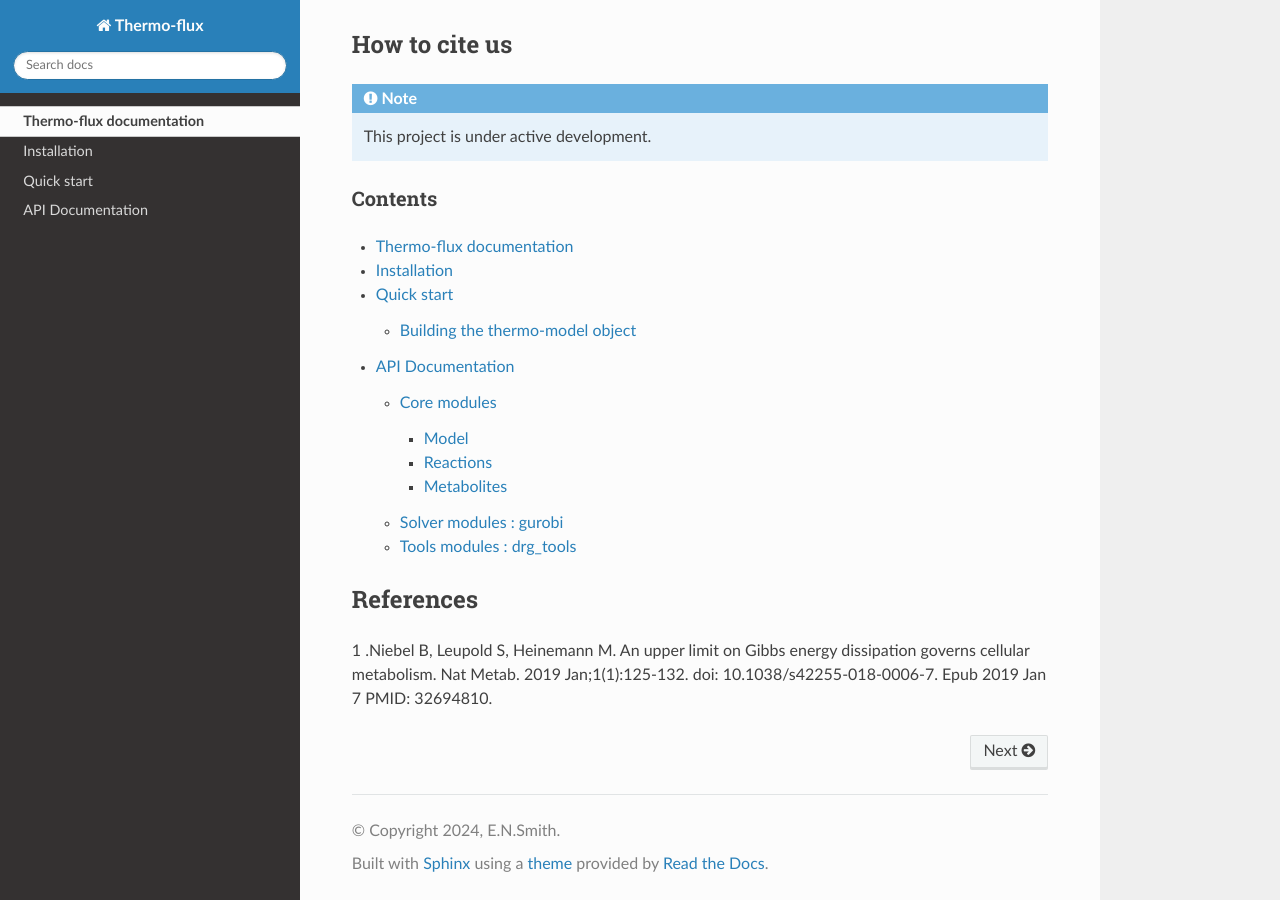
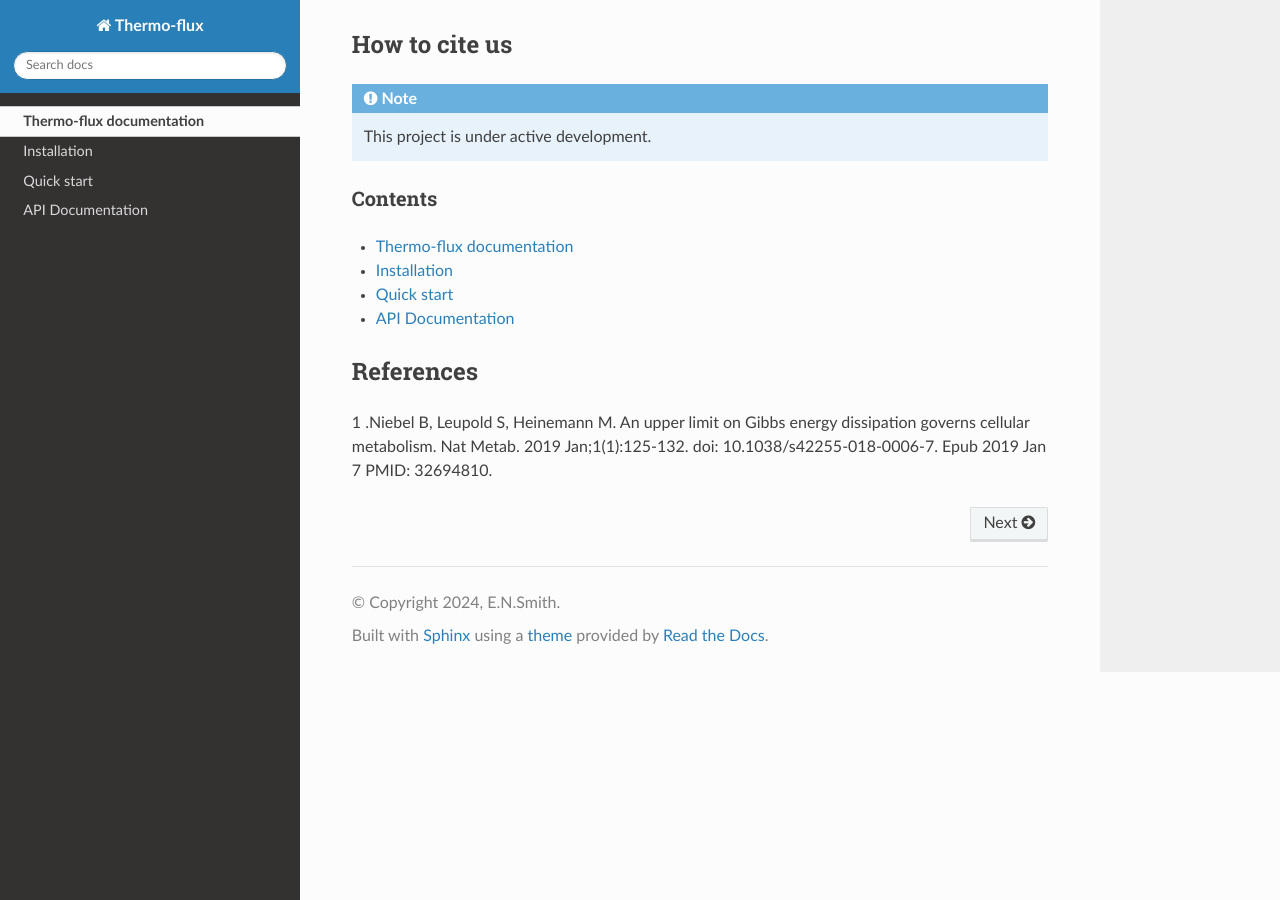
Before and after one commit to nfargier/thermoflux-rtd, a Sphinx documentation site: the page built from docs/index.rst, in a window 1280 px wide and 900 px high, scrolled down 588 px. Built offline with Sphinx 7.4.7 and the Read the Docs theme 3.1.0, drawn with Linux system fonts in a browser that asks for light colours; some of the changed lines change nothing that is shown.

Commit message:
quickstart

```diff
--- a/docs/Quickstart.rst
+++ b/docs/Quickstart.rst
@@ -1,12 +1,54 @@
 Quick start
 ===========
-As a first example, we will show how to start from a stoichiometric model and build the thermodynamic model using a toy model (e.coli core metabolism). For more details, please have a look at the examples/ecoli/textbook/Ecoli_example_textbook.ipynb.
+As a first example, we will show how to start from a stoichiometric model and build the thermodynamic model using a toy model (e.coli core metabolism).
+For more details, please have a look at the examples/ecoli/textbook/Ecoli_example_textbook.ipynb.
 
 Building the thermo-model object
 ********************************
 
-Load a Cobra model
+Load a Cobra model using the cobra loading function.
 ``model = cobra.io.load_model('e_coli_core')``
 
-Create the thermo model object from the cobra model
+Create the thermodynamic model object from the cobra model
 ``tmodel = ThermoModel(model)``
+
+Step 1 : Defining the physical and biochemical parameters
+*********************************************************
+
+We use the pint package to define units for parameters using the Q_(value, unit) function
+It is important to use the same unit constructor as the equilibrator_api (from equilibrator_api import  Q_)
+
+``tmodel.pH = {"c": Q_(7.6), "e": Q_(7)}`` #pH
+``tmodel.I = {"c": Q_(0.25,'M'), "e": Q_(0.25,'M')}`` #ionic stength
+
+Steps 2-6 : Calculating Thermodynamic parameters
+************************************************
+
+Calculation of all thermodynamic parameters in a model is combined into a single function ``tmodel.update_thermo_info``.
+
+This function identifies all compounds based on their annotations (Step 2), calculates metabolites formation energies (Step 3), and calculates the Gibbs free energy of reactions (Step 6).
+``tmodel.update_thermo_info(fit_unknown_dfG0=True, round_dp=2)``
+
+Step 5. Executing pH-dependent charge and proton balancing
+****************************************************************
+
+Reactions can now be automatically proton and charge balanced
+``for rxn in tmodel.reactions:
+    thermo_flux.tools.drg_tools.reaction_balance(rxn, balance_charge=True, balance_mg=False, round_dp=2)``
+
+Step 7. Establishing the thermodynamic-stoichiometric solution space
+***************************************************************************
+
+We add the TFBA variables to the model
+``tmodel.m = None #reset the gurobi model object in case you're re-running this cell
+tmodel.add_TFBA_variables(gdiss_constraint = True, sigmac_limit = 12, error_type = 'covariance')``
+
+This has now created a Gurobi model object accessible via ``tmodel.m`` .The gurobi model object can be interacted with directly via the gurobypy api. Extensive documentation can be found here: https://www.gurobi.com/documentation/10/refman/py_model.html
+
+Set a 15s time limit for the solver
+``tmodel.m.Params.TimeLimit = 15``
+
+Start the optimization
+``tmodel.m.optimize()``
+
+Now the model is fully parameterized we can run FBA style optimizations with thermodynamic constraints.
--- a/docs/index.rst
+++ b/docs/index.rst
@@ -32,6 +32,7 @@
 Contents
 --------
 .. toctree::
+   :titlesonly:
 
    self
    Installation
```
